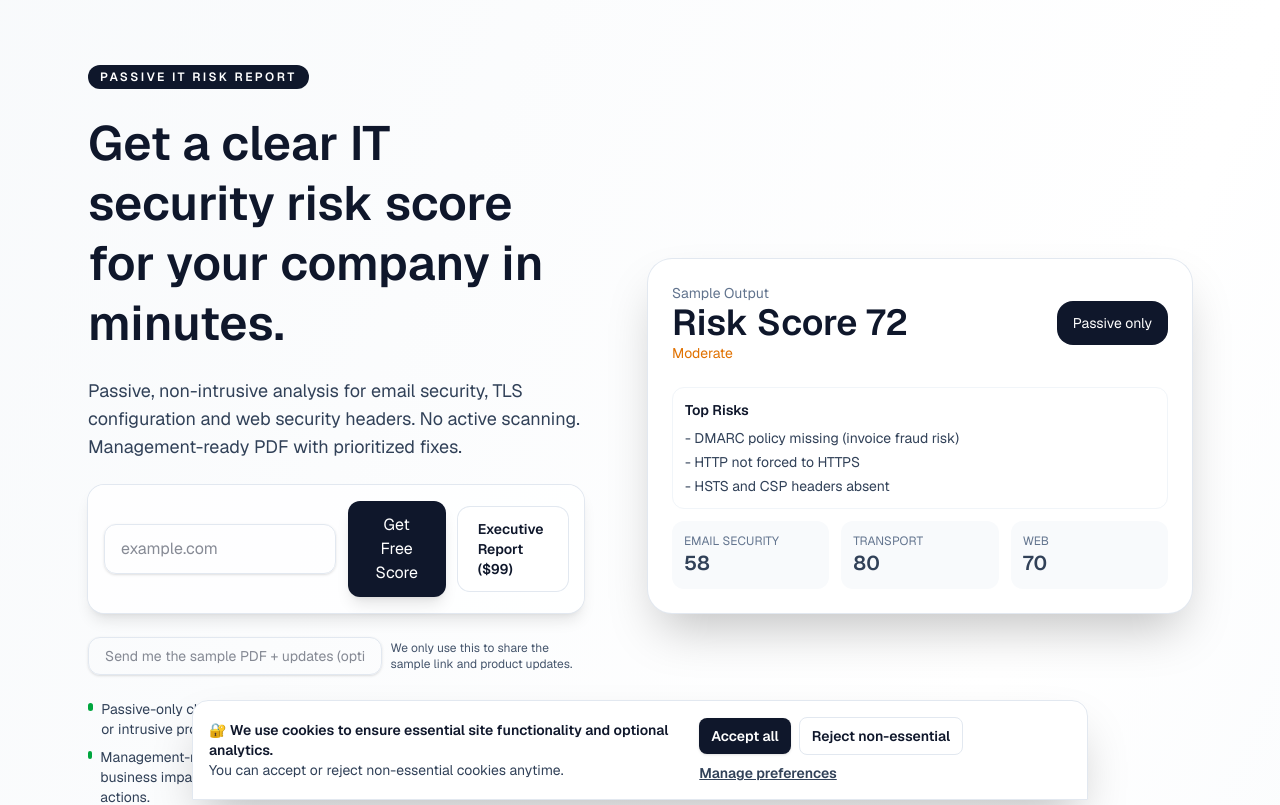
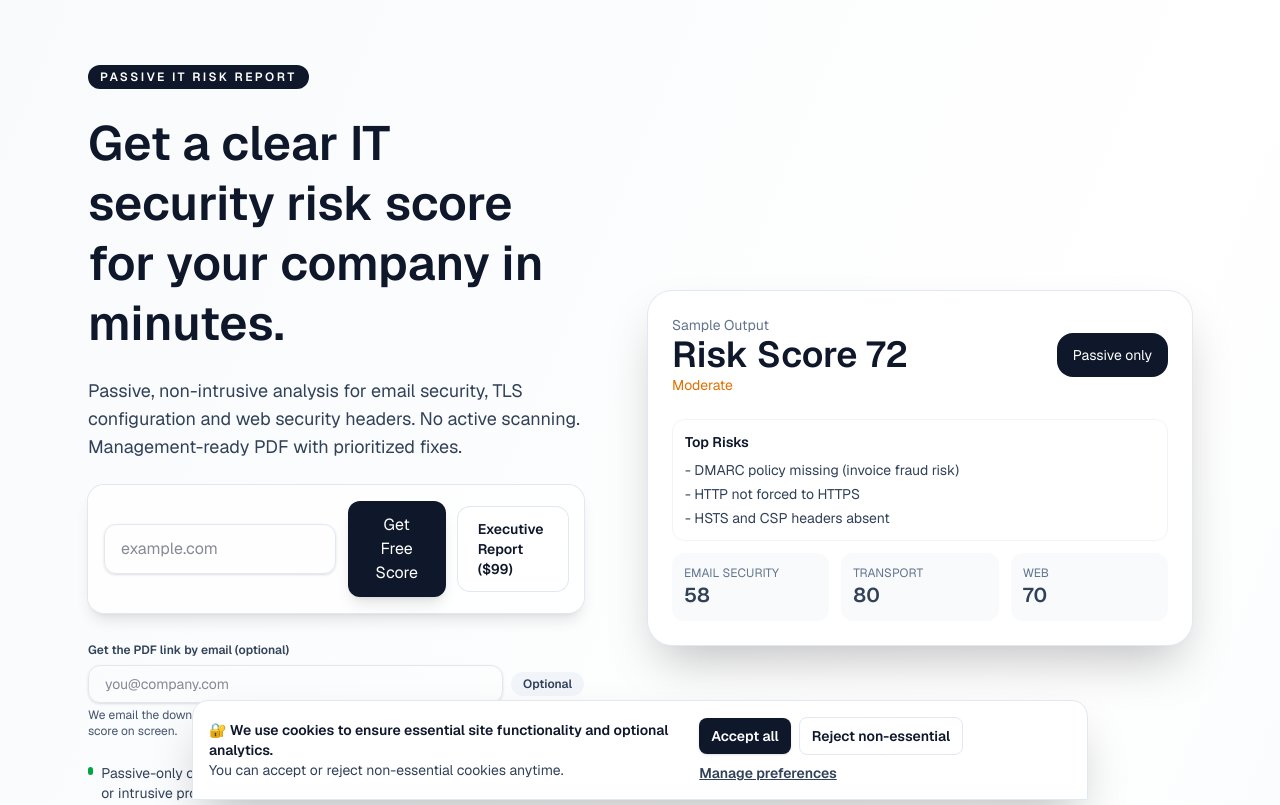
Before and after one commit to Siyahiherif/riskreport, a Next.js app: page / in a window 1280 px wide. Shown: the top 805 px of the page. Built offline with nearby package versions, Linux system fonts and the light colour scheme.

Commit message:
Clarify optional email field to get PDF link

```diff
--- a/app/page.tsx
+++ b/app/page.tsx
@@ -84,17 +84,25 @@ export default function Home() {
               Executive Report ($99)
             </a>
           </form>
-          {error && <p className="text-sm text-red-600">{error}</p>}
-          <div className="flex flex-col gap-2 md:flex-row md:items-center">
+      {error && <p className="text-sm text-red-600">{error}</p>}
+      <div className="flex flex-col gap-2 md:flex-row md:items-center md:gap-4">
+        <div className="flex-1">
+          <label className="text-xs font-semibold text-slate-700">Get the PDF link by email (optional)</label>
+          <div className="mt-1 flex items-center gap-2">
             <input
               type="email"
-              placeholder="Send me the sample PDF + updates (optional email)"
+              placeholder="you@company.com"
               value={emailOptIn}
               onChange={(e) => setEmailOptIn(e.target.value)}
               className="w-full rounded-xl border border-slate-200 px-4 py-2 text-sm shadow-sm focus:border-slate-900 focus:outline-none focus:ring-2 focus:ring-slate-900/10"
             />
-            <p className="text-xs text-slate-600">We only use this to share the sample link and product updates.</p>
+            <span className="rounded-full bg-slate-100 px-3 py-1 text-xs font-semibold text-slate-700">Optional</span>
           </div>
+          <p className="mt-1 text-xs text-slate-600">
+            We email the download link to you. No marketing spam. If empty, you can still view the free score on screen.
+          </p>
+        </div>
+      </div>
           <ul className="grid gap-2 md:grid-cols-2">
             {perks.map((perk) => (
               <li key={perk} className="flex items-start gap-2 text-sm text-slate-700">
```
